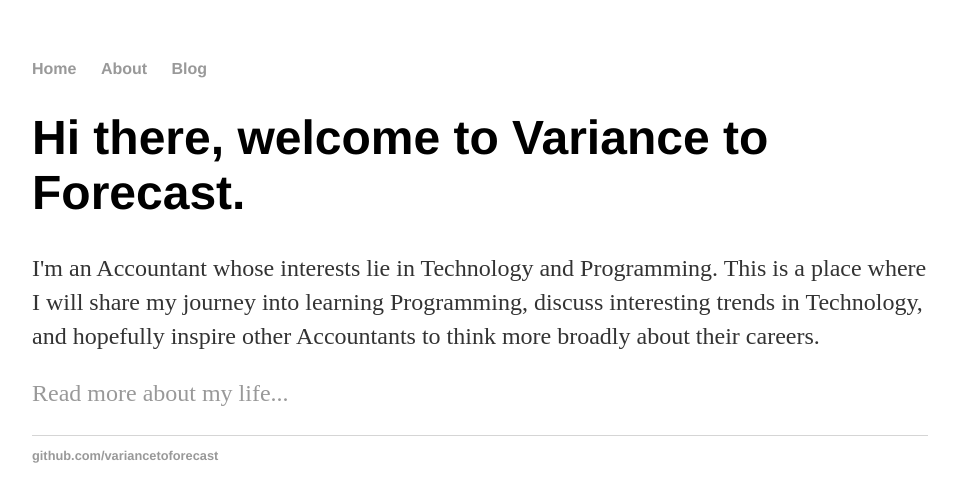
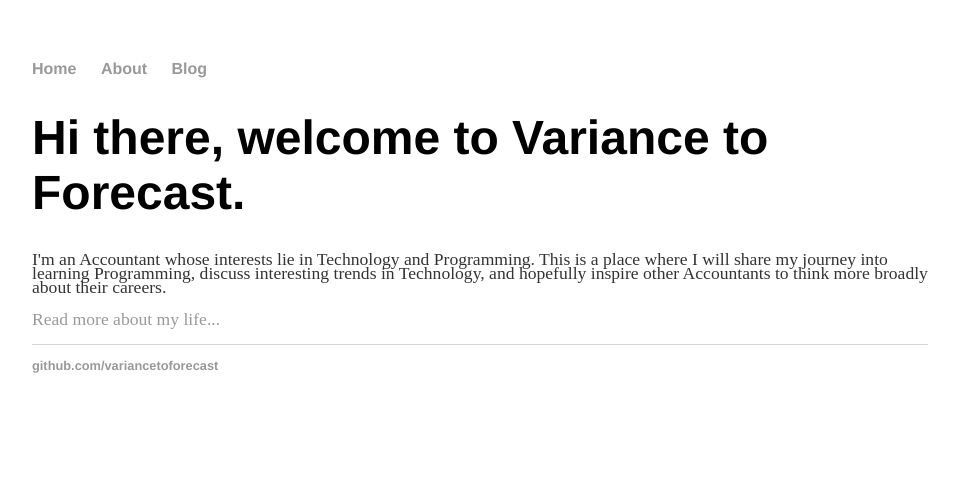
Before and after one commit to variancetoforecast/variancetoforecast.github.io, a Jekyll site: the page built from index.html, in a window 1280 px wide. Shown: the top 502 px of the page, without its empty margins (160-1119 px from the left). Built offline with Jekyll 4.4.1, drawn with Linux system fonts in a browser that asks for light colours.

Commit message:
Update main.css

```diff
--- a/css/main.css
+++ b/css/main.css
@@ -24,8 +24,8 @@ h1 {
     font-family:'Helvetica', 'Arial', 'Sans-Serif';
 }
 p {
-    font-size: 1.5em;
-    line-height: 1.4em;
+    font-size: 1.1em;
+    line-height: 0.8em;
     color: #333;
 }
 footer {
```
